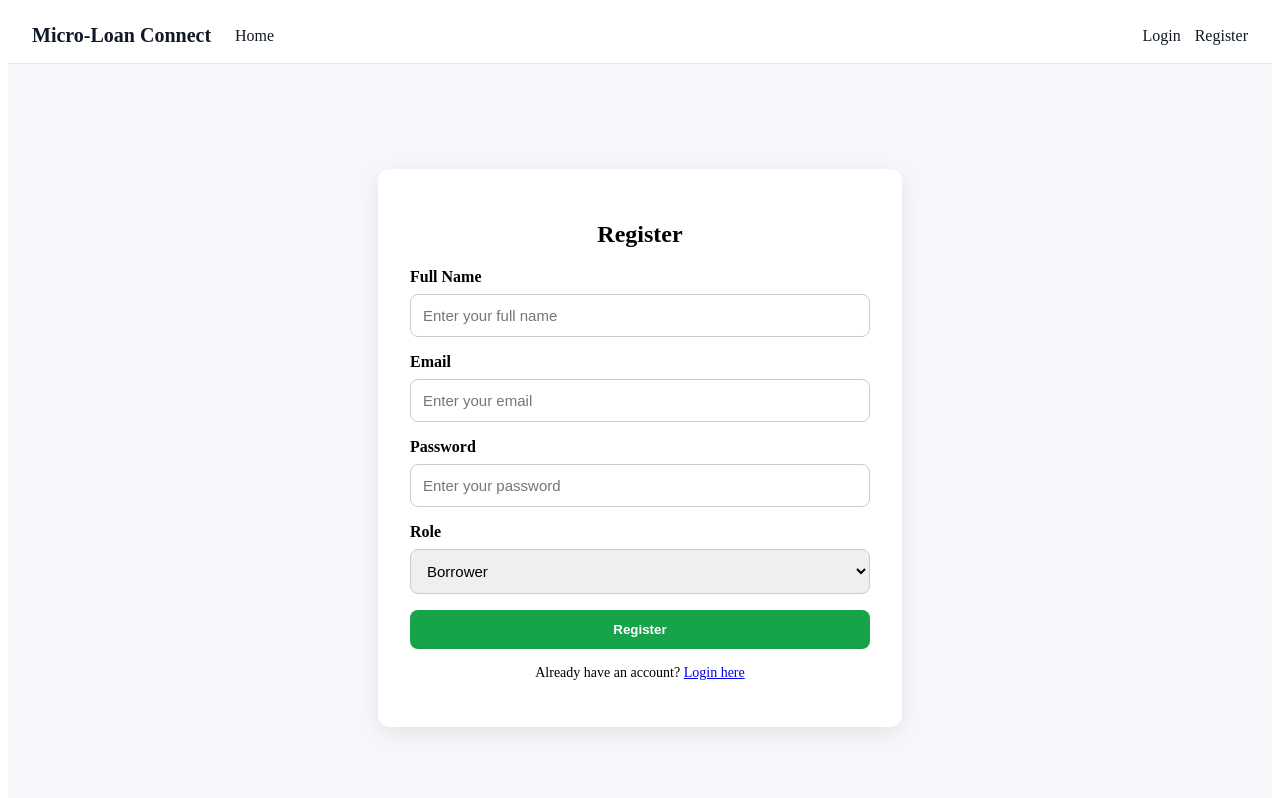
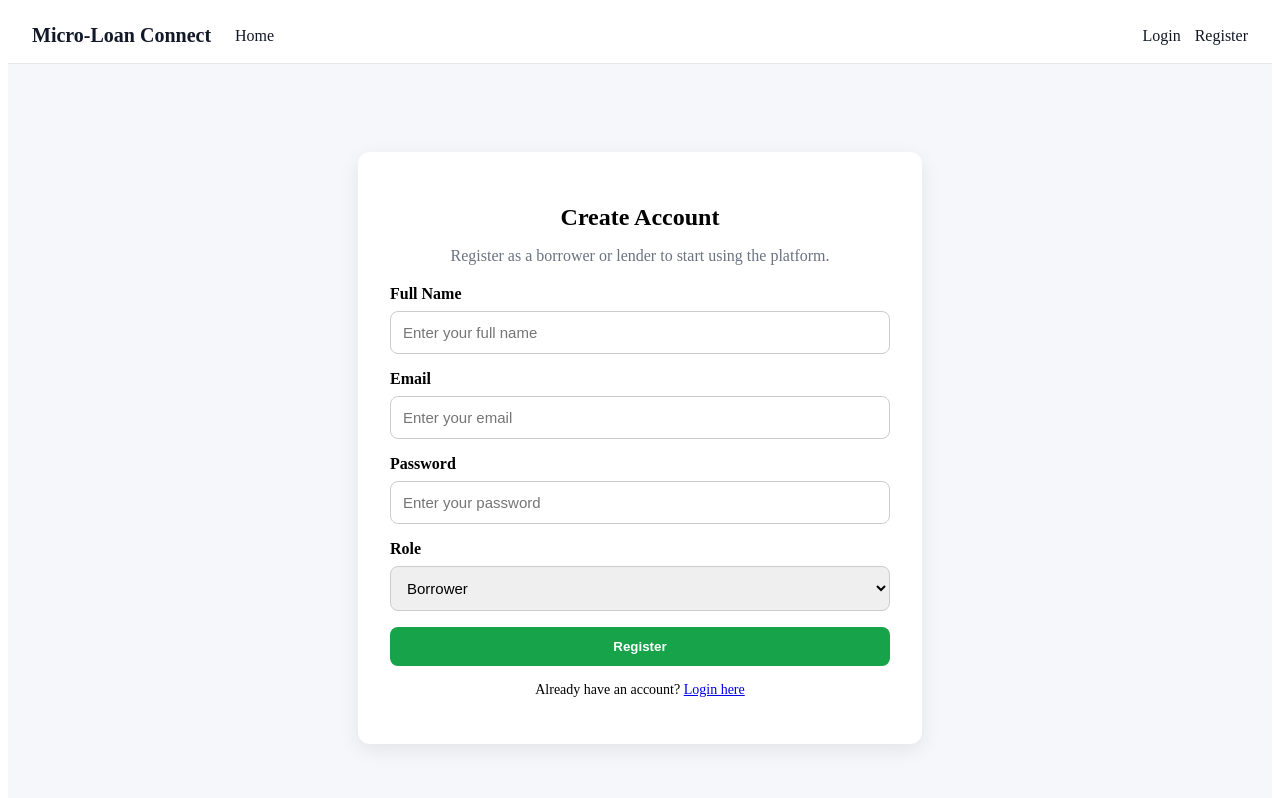
Before and after one commit to imeshweerasuria/microloan-connect, a React app in the folder frontend/frontend/: page /register in a window 1280 px wide. Shown: the top 798 px of the page. Built offline with nearby package versions, Linux system fonts and the light colour scheme; no server answers; the HTML template or start-up script is replaced by a standard one.

Commit message:
feat(auth-profile): polish login/register flow and enhance borrower profile preview

```diff
--- a/frontend/frontend/src/pages/BorrowerProfile.jsx
+++ b/frontend/frontend/src/pages/BorrowerProfile.jsx
@@ -17,6 +17,7 @@ export default function BorrowerProfile() {
   const [loading, setLoading] = useState(true);
   const [saving, setSaving] = useState(false);
   const [lookupLoading, setLookupLoading] = useState(false);
+  const [lookupPreview, setLookupPreview] = useState(null);
   const [message, setMessage] = useState("");
   const [error, setError] = useState("");
 
@@ -64,6 +65,7 @@ export default function BorrowerProfile() {
       setLookupLoading(true);
       setError("");
       setMessage("");
+      setLookupPreview(null);
 
       const res = await client.get(
         `/borrowers/geocode/community?address=${encodeURIComponent(form.address)}`
@@ -73,6 +75,8 @@ export default function BorrowerProfile() {
         ...prev,
         community: res.data.community || prev.community,
       }));
+
+      setLookupPreview(res.data);
 
       setMessage(
         res.data.community
@@ -186,6 +190,16 @@ export default function BorrowerProfile() {
               {lookupLoading ? "Detecting..." : "Auto-detect community from address"}
             </button>
           </div>
+
+          {lookupPreview && (
+            <div style={styles.previewBox}>
+              <h4 style={{ marginTop: 0 }}>Detected Address Preview</h4>
+              <p><strong>Community:</strong> {lookupPreview.community || "Not clear"}</p>
+              <p><strong>Display Name:</strong> {lookupPreview.displayName || "N/A"}</p>
+              <p><strong>Latitude:</strong> {lookupPreview.latitude || "N/A"}</p>
+              <p><strong>Longitude:</strong> {lookupPreview.longitude || "N/A"}</p>
+            </div>
+          )}
 
           <div style={styles.grid}>
             <div>
@@ -324,6 +338,13 @@ const styles = {
     fontWeight: "600",
     cursor: "pointer",
   },
+  previewBox: {
+    marginTop: "14px",
+    padding: "12px",
+    background: "#f9fafb",
+    border: "1px solid #e5e7eb",
+    borderRadius: "8px",
+  },
   success: {
     background: "#dcfce7",
     color: "#166534",
--- a/frontend/frontend/src/pages/Login.jsx
+++ b/frontend/frontend/src/pages/Login.jsx
@@ -1,10 +1,18 @@
 import { useState } from "react";
-import { useNavigate, Link } from "react-router-dom";
+import { useNavigate, Link, useLocation } from "react-router-dom";
 import { useAuth } from "../context/AuthContext";
+
+function roleHome(role) {
+  if (role === "BORROWER") return "/borrower/dashboard";
+  if (role === "LENDER") return "/lender/dashboard";
+  if (role === "ADMIN") return "/admin/dashboard";
+  return "/";
+}
 
 export default function Login() {
   const { login } = useAuth();
   const navigate = useNavigate();
+  const location = useLocation();
 
   const [form, setForm] = useState({
     email: "",
@@ -13,6 +21,8 @@ export default function Login() {
 
   const [error, setError] = useState("");
   const [loading, setLoading] = useState(false);
+
+  const fromPath = location.state?.from || "";
 
   const handleChange = (e) => {
     setForm((prev) => ({
@@ -29,11 +39,12 @@ export default function Login() {
       setLoading(true);
       const res = await login(form);
 
-      const role = res.user.role;
-      if (role === "BORROWER") navigate("/borrower/dashboard");
-      else if (role === "LENDER") navigate("/lender/dashboard");
-      else if (role === "ADMIN") navigate("/admin/dashboard");
-      else navigate("/");
+      if (fromPath) {
+        navigate(fromPath);
+        return;
+      }
+
+      navigate(roleHome(res.user.role));
     } catch (err) {
       setError(err.message || "Login failed");
     } finally {
@@ -45,6 +56,9 @@ export default function Login() {
     <div style={styles.wrapper}>
       <div style={styles.card}>
         <h2 style={styles.heading}>Login</h2>
+        <p style={styles.sub}>
+          Sign in to continue to your borrower, lender, or admin experience.
+        </p>
 
         {error && <div style={styles.error}>{error}</div>}
 
@@ -95,15 +109,20 @@ const styles = {
   },
   card: {
     width: "100%",
-    maxWidth: "420px",
+    maxWidth: "460px",
     background: "#fff",
     borderRadius: "12px",
     padding: "32px",
     boxShadow: "0 6px 20px rgba(0,0,0,0.08)",
   },
   heading: {
+    marginBottom: "10px",
+    textAlign: "center",
+  },
+  sub: {
+    textAlign: "center",
+    color: "#6b7280",
     marginBottom: "20px",
-    textAlign: "center",
   },
   label: {
     display: "block",
--- a/frontend/frontend/src/pages/Register.jsx
+++ b/frontend/frontend/src/pages/Register.jsx
@@ -1,6 +1,12 @@
 import { useState } from "react";
 import { useNavigate, Link } from "react-router-dom";
 import { useAuth } from "../context/AuthContext";
+
+function roleHome(role) {
+  if (role === "BORROWER") return "/borrower/dashboard";
+  if (role === "LENDER") return "/lender/dashboard";
+  return "/";
+}
 
 export default function Register() {
   const { register } = useAuth();
@@ -30,11 +36,7 @@ export default function Register() {
     try {
       setLoading(true);
       const res = await register(form);
-
-      const role = res.user.role;
-      if (role === "BORROWER") navigate("/borrower/dashboard");
-      else if (role === "LENDER") navigate("/lender/dashboard");
-      else navigate("/");
+      navigate(roleHome(res.user.role));
     } catch (err) {
       setError(err.message || "Registration failed");
     } finally {
@@ -45,7 +47,10 @@ export default function Register() {
   return (
     <div style={styles.wrapper}>
       <div style={styles.card}>
-        <h2 style={styles.heading}>Register</h2>
+        <h2 style={styles.heading}>Create Account</h2>
+        <p style={styles.sub}>
+          Register as a borrower or lender to start using the platform.
+        </p>
 
         {error && <div style={styles.error}>{error}</div>}
 
@@ -118,15 +123,20 @@ const styles = {
   },
   card: {
     width: "100%",
-    maxWidth: "460px",
+    maxWidth: "500px",
     background: "#fff",
     borderRadius: "12px",
     padding: "32px",
     boxShadow: "0 6px 20px rgba(0,0,0,0.08)",
   },
   heading: {
+    marginBottom: "10px",
+    textAlign: "center",
+  },
+  sub: {
+    textAlign: "center",
+    color: "#6b7280",
     marginBottom: "20px",
-    textAlign: "center",
   },
   label: {
     display: "block",
```
Lines whose indentation alone changed are shown as unchanged.
